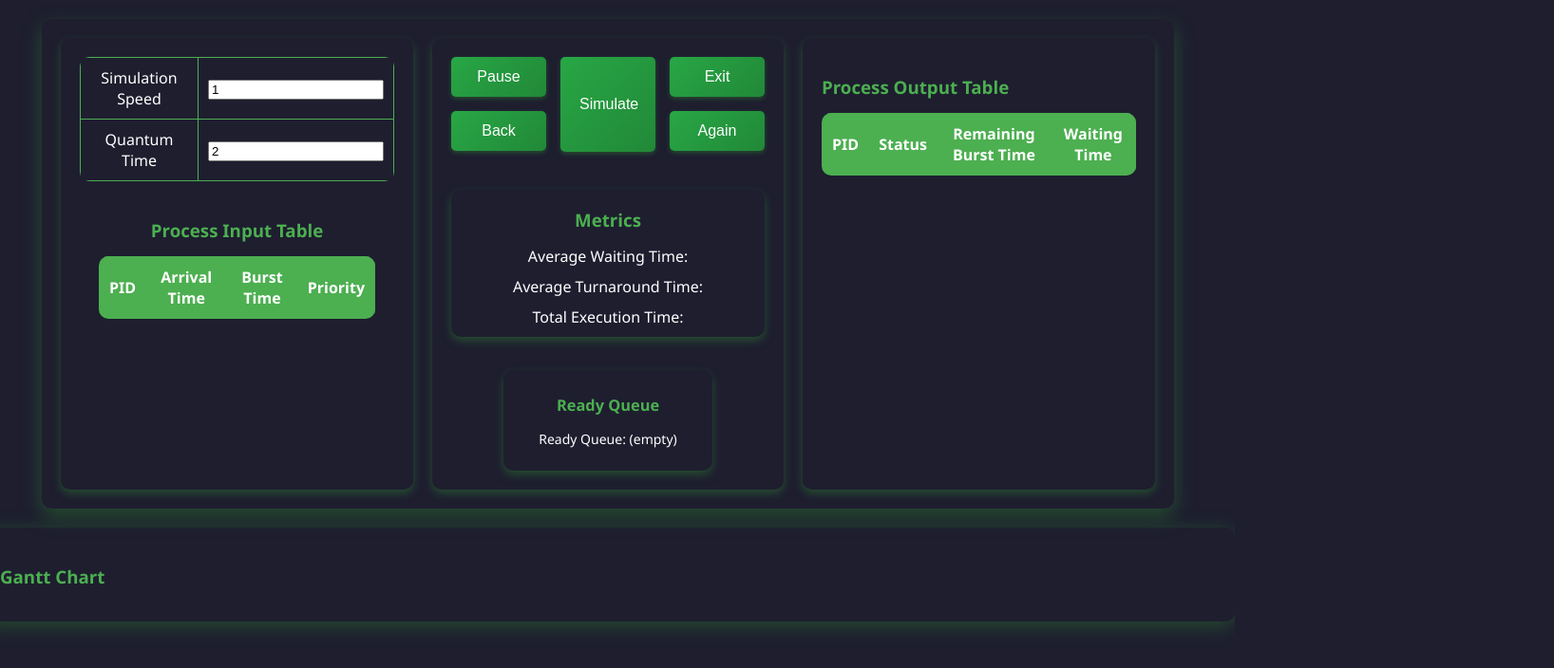
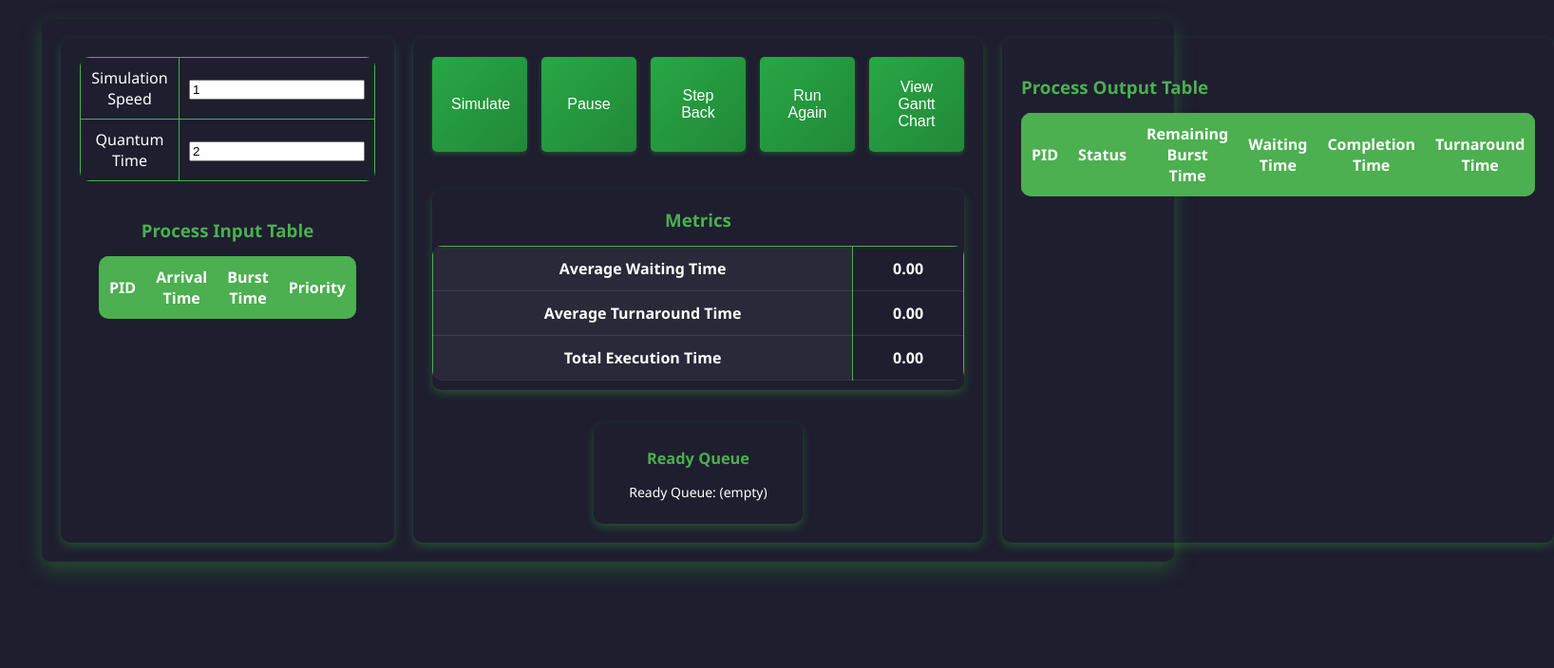
Before and after one commit to coder9988/scheduling-simulator, a plain HTML site: page output.html in a window 1280 px wide. Shown: the whole page at 95% size, 1636 px wide, since content can reach past the window. Drawn offline with Linux system fonts and the light colour scheme.

```diff
--- a/output.html
+++ b/output.html
@@ -41,24 +41,29 @@
 
         <div class="middle-section">
             <div class="button-container">
-                <div class="button-column">
-                    <button class="pause">Pause</button>
-                    <button class="back">Back</button>
-                </div>
-                <div class="button-column">
-                    <button class="simulate">Simulate</button>
-                </div>
-                <div class="button-column">
-                    <button class="exit">Exit</button>
-                    <button class="again">Again</button>
-                </div>
+                <button class="simulate">Simulate</button>
+                <button class="pause">Pause</button>
+                <button class="back">Step Back</button>
+                <button class="again">Run Again</button>
+                <button class="view-gantt">View Gantt Chart</button>
             </div>
 
             <div class="metrics-table">
                 <h3>Metrics</h3>
-                <p>Average Waiting Time: <span id="avgWaitingTime"></span></p>
-                <p>Average Turnaround Time: <span id="avgTurnaroundTime"></span></p>
-                <p>Total Execution Time: <span id="totalExecutionTime"></span></p>
+                <table>
+                    <tr>
+                        <th>Average Waiting Time</th>
+                        <td><span id="avgWaitingTime">0.00</span></td>
+                    </tr>
+                    <tr>
+                        <th>Average Turnaround Time</th>
+                        <td><span id="avgTurnaroundTime">0.00</span></td>
+                    </tr>
+                    <tr>
+                        <th>Total Execution Time</th>
+                        <td><span id="totalExecutionTime">0.00</span></td>
+                    </tr>
+                </table>
             </div>
 
             <div class="ready-queue">
@@ -76,6 +81,8 @@
                         <th>Status</th>
                         <th>Remaining Burst Time</th>
                         <th>Waiting Time</th>
+                        <th>Completion Time</th>
+                        <th>Turnaround Time</th>
                     </tr>
                 </thead>
                 <tbody></tbody>
@@ -83,14 +90,6 @@
         </div>
     </div>
 
-    <div class="gantt-chart">
-        <h3>Gantt Chart</h3>
-        <div id="chart"></div>
-    </div>
-
     <script src="output.js"></script>
-
-
-
 </body>
 </html>
```
